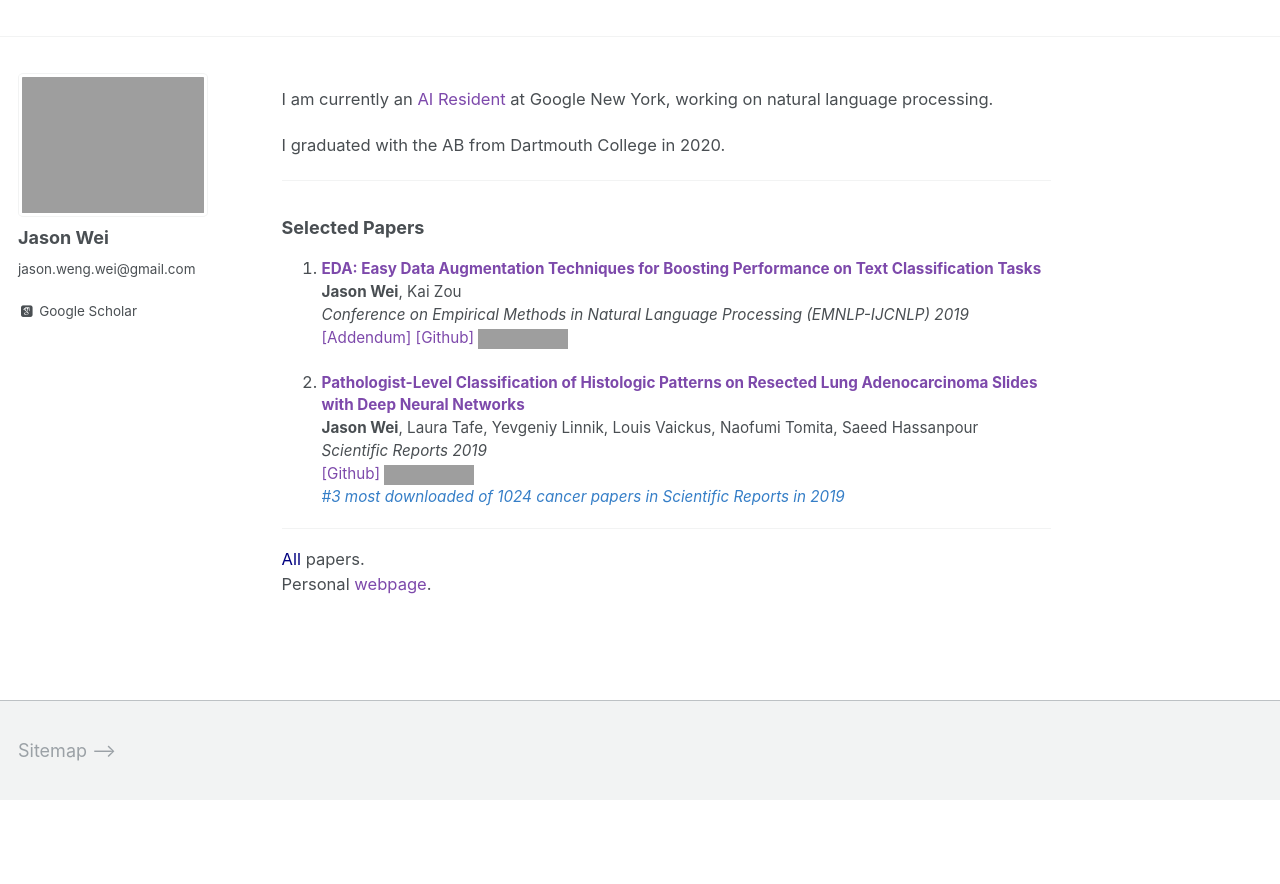
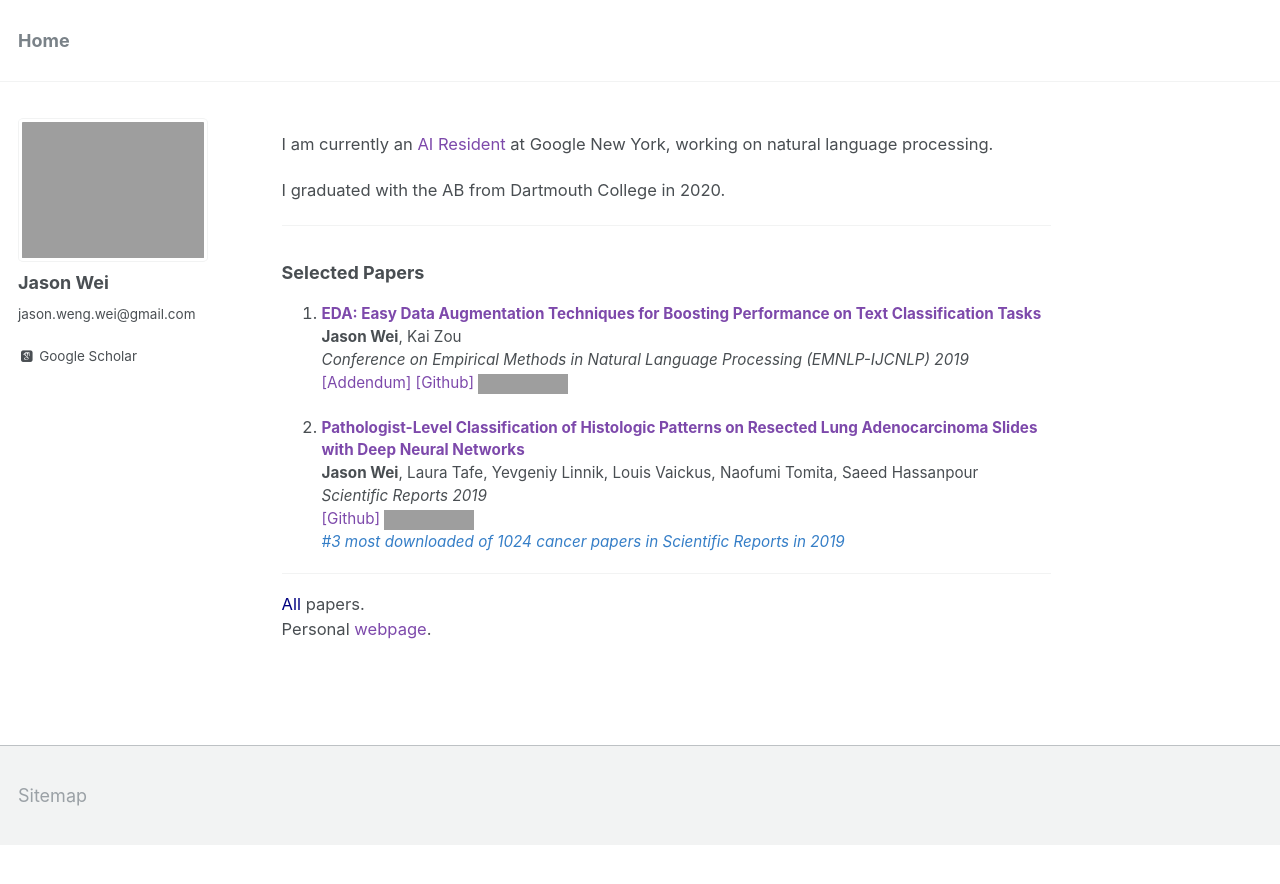
Before and after one commit to jasonwei20/jasonwei20.github.io, a Jekyll site: the page built from _pages/about.md, in a window 1280 px wide. Shown: the top 884 px of the page. Built offline with Jekyll 4.4.1, drawn with Linux system fonts in a browser that asks for light colours; some web fonts are replaced; grey boxes are pictures that could not be loaded.

Commit message:
add stuff

```diff
--- a/_config.yml
+++ b/_config.yml
@@ -7,7 +7,7 @@
 
 # Site Settings
 locale                   : "en-US"
-title                    : "Jason Wei"
+title                    : "Home"
 title_separator          : "-"
 name                     : &name "Jason Wei"
 description              : &description "Student at Dartmouth College"
--- a/_includes/footer.html
+++ b/_includes/footer.html
@@ -1,5 +1,5 @@
 {% include base_path %}
-
+<!--
 <div class="page__footer-follow">
   <ul class="social-icons">
     {% if site.data.ui-text[site.locale].follow_label %}
@@ -21,4 +21,4 @@
   </ul>
 </div>
 
-<div class="page__footer-copyright">&copy; {{ site.time | date: '%Y' }} {{ site.name | default: site.title }}. {{ site.data.ui-text[site.locale].powered_by | default: "Powered by" }} <a href="http://jekyllrb.com" rel="nofollow">Jekyll</a> &amp; <a href="https://github.com/academicpages/academicpages.github.io">AcademicPages</a>, a fork of <a href="https://mademistakes.com/work/minimal-mistakes-jekyll-theme/" rel="nofollow">Minimal Mistakes</a>.</div>
+<div class="page__footer-copyright">&copy; {{ site.time | date: '%Y' }} {{ site.name | default: site.title }}. {{ site.data.ui-text[site.locale].powered_by | default: "Powered by" }} <a href="http://jekyllrb.com" rel="nofollow">Jekyll</a> &amp; <a href="https://github.com/academicpages/academicpages.github.io">AcademicPages</a>, a fork of <a href="https://mademistakes.com/work/minimal-mistakes-jekyll-theme/" rel="nofollow">Minimal Mistakes</a>.</div> -->
--- a/_includes/masthead.html
+++ b/_includes/masthead.html
@@ -6,15 +6,15 @@
       <nav id="site-nav" class="greedy-nav">
         <button><div class="navicon"></div></button>
         <ul class="visible-links">
-          <!-- <li class="masthead__menu-item masthead__menu-item--lg"><a href="{{ base_path }}/">{{ site.title }}</a></li>
+          <li class="masthead__menu-item masthead__menu-item--lg"><a href="{{ base_path }}/">{{ site.title }}</a></li>
           {% for link in site.data.navigation.main %}
             {% if link.url contains 'http' %}
               {% assign domain = '' %}
               {% else %}
               {% assign domain = base_path %}
             {% endif %}
-            <li class="masthead__menu-item"><a href="{{ domain }}{{ link.url }}">{{ link.title }}</a></li> -->
-          <!-- {% endfor %} -->
+            <li class="masthead__menu-item"><a href="{{ domain }}{{ link.url }}">{{ link.title }}</a></li>
+          {% endfor %}
         </ul>
         <ul class="hidden-links hidden"></ul>
       </nav>
--- a/_layouts/default.html
+++ b/_layouts/default.html
@@ -22,8 +22,8 @@
 
     <div class="page__footer">
       <footer>
-        <!-- {% include footer/custom.html %} -->
-        <!-- {% include footer.html %} -->
+        {% include footer/custom.html %}
+        {% include footer.html %}
       </footer>
     </div>
 
```
